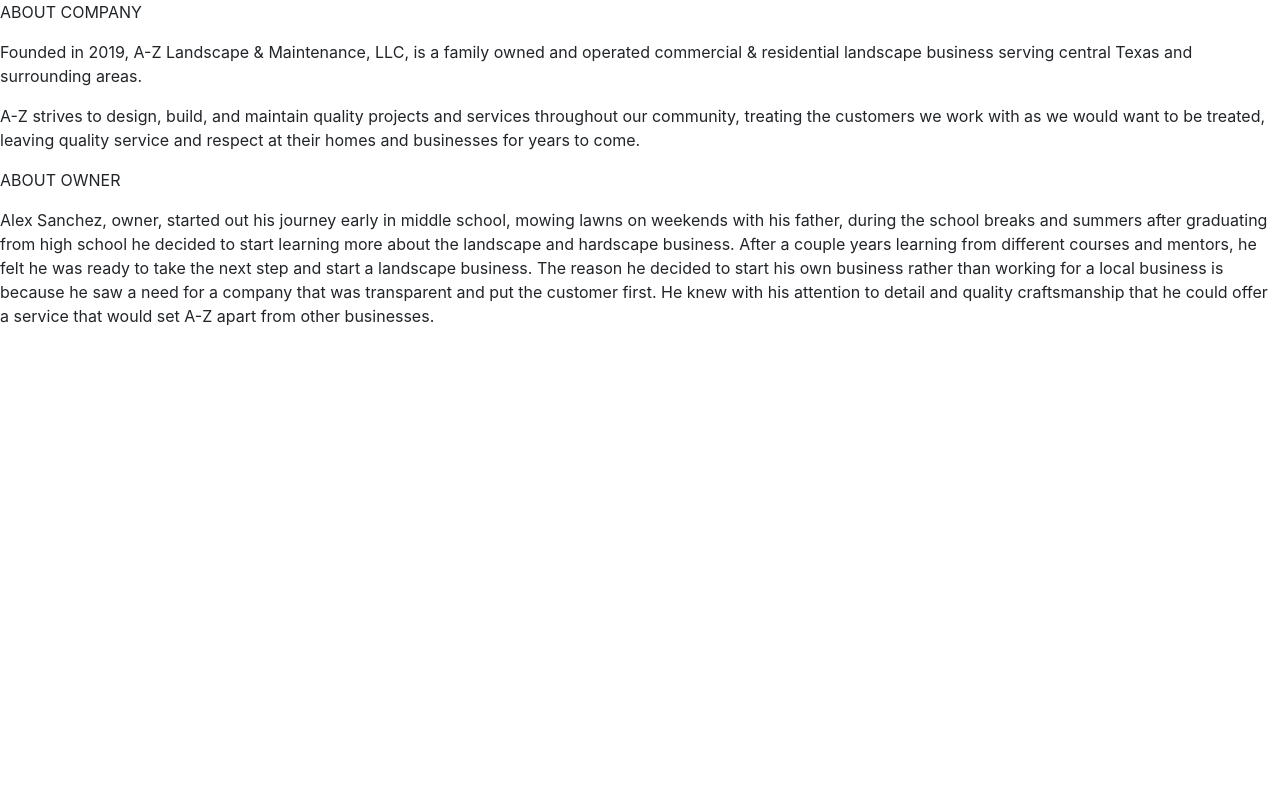
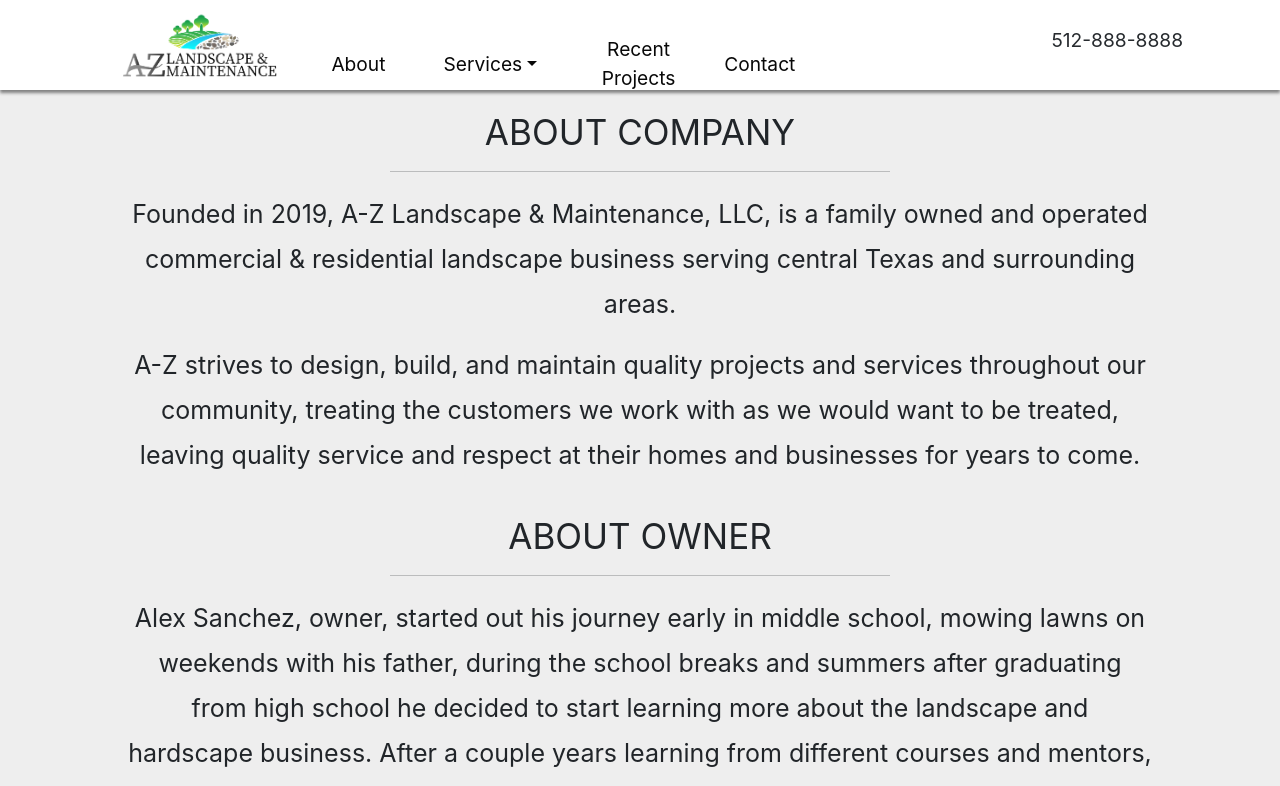
Before and after one commit to JaxonNarramore/A-Z-Landscaping, a React (Create React App) app: page /about in a window 1280 px wide. Shown: the top 786 px of the page. Built offline with nearby package versions, Linux system fonts and the light colour scheme.

Commit message:
about page complete without pics

```diff
--- a/src/App.js
+++ b/src/App.js
@@ -1,6 +1,7 @@
 import './App.css';
 import Home from './Components/Home'
 import About from './Components/About.js'
+import Navbar from './Components/Navbar.js'
 // import 'bootstrap/dist/css/bootstrap.min.css';
 import { BrowserRouter as Router, Switch, Route } from "react-router-dom";
 
@@ -8,6 +9,7 @@ function App() {
   return (
     <div>
       <Router>
+        <Navbar />
         <Switch>
           <Route path='/' exact component={Home} />
           <Route path='/about' component={About} />
--- a/src/Components/About.css
+++ b/src/Components/About.css
@@ -0,0 +1,33 @@
+.about-container {
+    text-align: center;
+    margin-top: 90px;
+    background-color: rgb(238, 238, 238);
+    padding-bottom: 50px;
+}
+
+.about-comp {
+    width: 80%;
+    margin: 0 auto;
+    font-size: 25px;
+    line-height: 45px;
+}
+
+.about-owner {
+    width: 80%;
+    margin: 0 auto;
+    font-size: 25px;
+    line-height: 45px;
+}
+
+.abt-head {
+    font-size: 35px;
+    padding-top: 20px;
+}
+
+.first-p {
+    padding-top: 20px;
+}
+
+.divider {
+    width: 500px;
+}
--- a/src/Components/About.js
+++ b/src/Components/About.js
@@ -1,14 +1,21 @@
 import React from 'react'
+import './About.css'
 
 export default function About() {
     return (
-        <div>
-            <p>ABOUT COMPANY</p>
-            <p>Founded in 2019, A-Z Landscape & Maintenance, LLC, is a family owned and operated commercial & residential landscape business serving central Texas and surrounding areas.</p>
-            <p>A-Z strives to design, build, and maintain quality projects and services throughout our community, treating the customers we work with as we would want to be treated, leaving quality service and respect at their homes and businesses for years to come.</p>
+        <div className='about-container'>
+            <div class="about-comp">
+                <p className='abt-head'>ABOUT COMPANY</p>
+                <hr className='divider' />
+                <p className='first-p'>Founded in 2019, A-Z Landscape & Maintenance, LLC, is a family owned and operated commercial & residential landscape business serving central Texas and surrounding areas.</p>
+                <p>A-Z strives to design, build, and maintain quality projects and services throughout our community, treating the customers we work with as we would want to be treated, leaving quality service and respect at their homes and businesses for years to come.</p>
+            </div>
+            <div class="about-owner">
+                <p className='abt-head'>ABOUT OWNER</p>
+                <hr className='divider' />
+                <p className='first-p'>Alex Sanchez, owner, started out his journey early in middle school, mowing lawns on weekends with his father, during the school breaks and summers after graduating from high school he decided to start learning more about the landscape and hardscape business. After a couple years learning from different courses and mentors, he felt he was ready to take the next step and start a landscape business. The reason he decided to start his own business rather than working for a local business is because he saw a need for a company that was transparent and put the customer first. He knew with his attention to detail and quality craftsmanship that he could offer a service that would set A-Z apart from other businesses.</p>
+            </div>
 
-            <p>ABOUT OWNER</p>
-            <p>Alex Sanchez, owner, started out his journey early in middle school, mowing lawns on weekends with his father, during the school breaks and summers after graduating from high school he decided to start learning more about the landscape and hardscape business. After a couple years learning from different courses and mentors, he felt he was ready to take the next step and start a landscape business. The reason he decided to start his own business rather than working for a local business is because he saw a need for a company that was transparent and put the customer first. He knew with his attention to detail and quality craftsmanship that he could offer a service that would set A-Z apart from other businesses.</p>
         </div>
     )
 }
--- a/src/Components/Home.js
+++ b/src/Components/Home.js
@@ -10,7 +10,7 @@ import Projects from './Projects.js'
 export default function Home() {
     return (
         <div>
-            <Navbar />
+            {/* <Navbar /> */}
             <Header />
             <ServicesHome />
             <WCU />
--- a/src/Components/Nav.css
+++ b/src/Components/Nav.css
@@ -9,7 +9,8 @@
     top: 0;
     z-index: 999;
     width: 100%;
-    opacity: .9;
+    opacity: .97;
+    box-shadow: 0px 3px 3px #7e7e7e;
   }
 
   .navbar-container {
```
